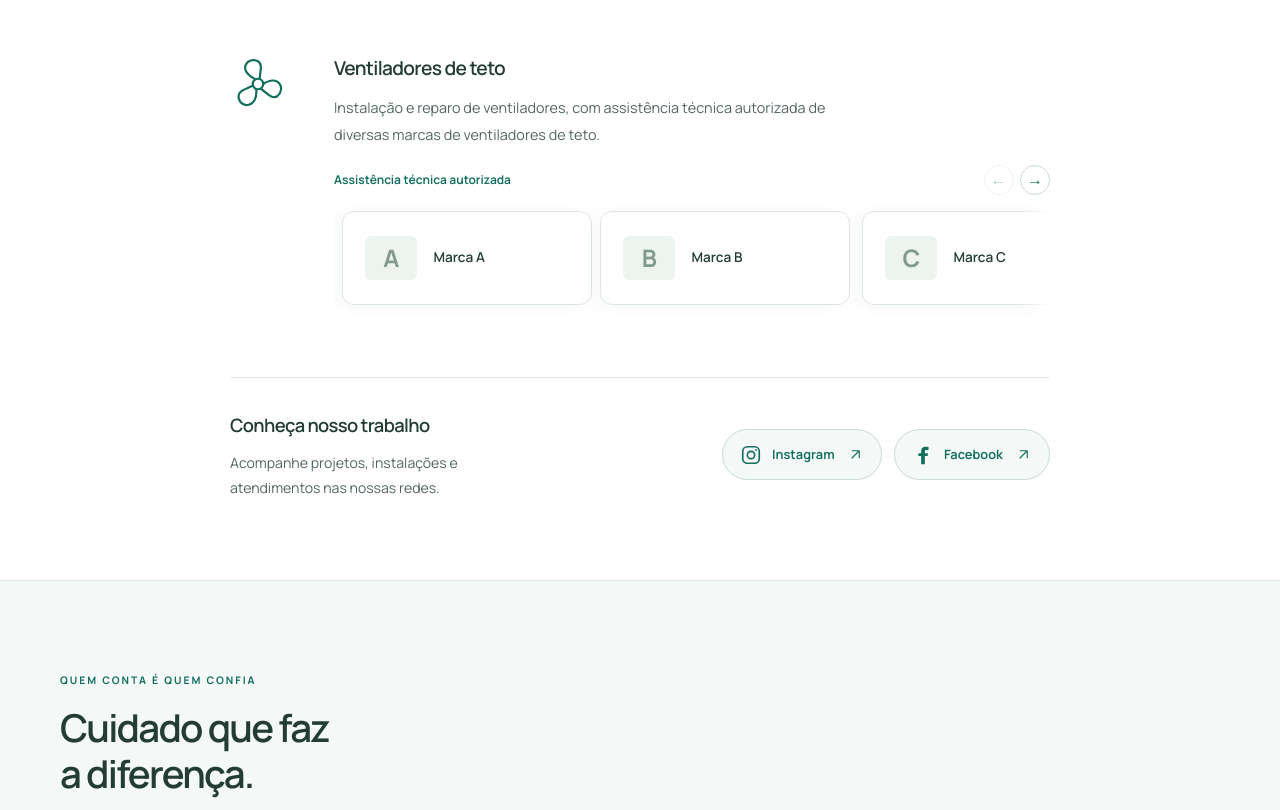
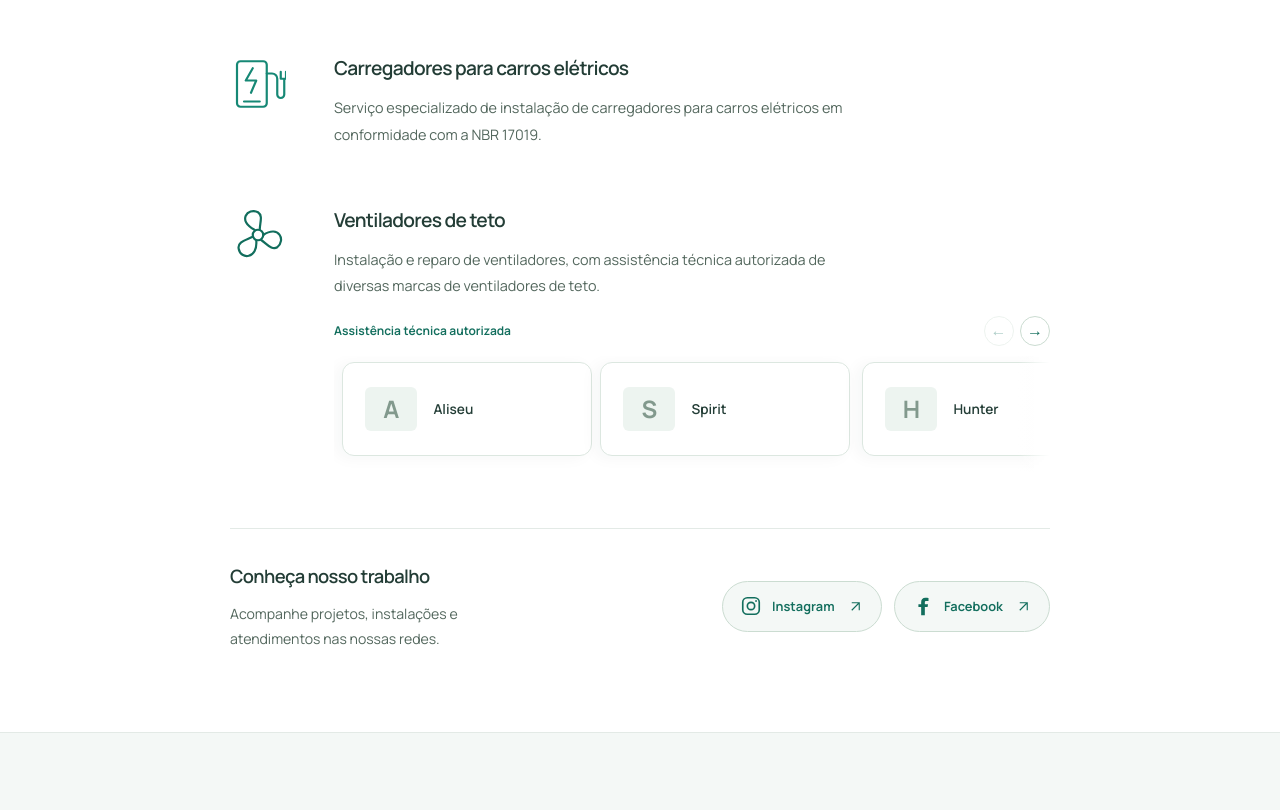
Before and after one commit to GuilhermeSP01/PHD-Eletrica, a plain HTML site: page apps/landing/index.html in a window 1280 px wide. Shown: the part 1386-2196 px from the top of the page. Drawn offline with Linux system fonts and the light colour scheme.

Commit message:
feat(landing): highlight EV charger installation and authorized brands

```diff
--- a/apps/landing/index.html
+++ b/apps/landing/index.html
@@ -55,6 +55,13 @@
           <p class="service-description">Instalação de aterramento, iluminação e sistemas de segurança. Instalação e reparo de luminárias, tomadas e interruptores, manutenção de quadros e restabelecimento de energia elétrica.</p>
           </div>
         </article>
+        <article class="service-card service-card-ev">
+          <div class="service-card-top"><svg class="service-icon" aria-hidden="true" viewBox="0 0 32 32" fill="none" stroke="currentColor" stroke-width="1.5" stroke-linecap="round" stroke-linejoin="round"><rect x="4" y="3" width="17" height="26" rx="2"/><path d="m13 7-4 7h6l-3 7M21 10h3a3 3 0 0 1 3 3v9a2 2 0 0 0 4 0v-9m-2-4v4h3V9M8 26h9"/></svg></div>
+          <div class="service-content">
+            <h3>Carregadores para carros elétricos</h3>
+            <p class="service-description">Serviço especializado de instalação de carregadores para carros elétricos em conformidade com a NBR 17019.</p>
+          </div>
+        </article>
         <article class="service-card service-card-fans">
           <div class="service-card-top"><svg class="service-icon" aria-hidden="true" viewBox="0 0 32 32" fill="none" stroke="currentColor" stroke-width="1.5" stroke-linecap="round" stroke-linejoin="round"><circle cx="16" cy="16" r="3"/><path d="M14 13C4 8 10 0 16 3c3 2 1 6 1 10M19 16c9-6 13 3 8 7-3 2-6-2-9-4M15 19c1 11-9 11-10 5-1-4 4-5 8-7"/></svg></div>
           <div class="service-content">
@@ -70,10 +77,10 @@
             </div>
             <div class="brands-viewport">
               <ul class="brand-grid" id="marcas" tabindex="0" aria-label="Marcas autorizadas; role horizontalmente para ver mais">
-                <li class="brand-placeholder"><span aria-hidden="true" class="brand-monogram">A</span><span>Marca A</span></li>
-                <li class="brand-placeholder"><span aria-hidden="true" class="brand-monogram">B</span><span>Marca B</span></li>
-                <li class="brand-placeholder"><span aria-hidden="true" class="brand-monogram">C</span><span>Marca C</span></li>
-                <li class="brand-placeholder"><span aria-hidden="true" class="brand-monogram">D</span><span>Marca D</span></li>
+                <li class="brand-placeholder"><span aria-hidden="true" class="brand-monogram">A</span><span>Aliseu</span></li>
+                <li class="brand-placeholder"><span aria-hidden="true" class="brand-monogram">S</span><span>Spirit</span></li>
+                <li class="brand-placeholder"><span aria-hidden="true" class="brand-monogram">H</span><span>Hunter</span></li>
+                <li class="brand-placeholder"><span aria-hidden="true" class="brand-monogram">T</span><span>Treviso</span></li>
               </ul>
             </div>
           </div>
--- a/apps/landing/styles.css
+++ b/apps/landing/styles.css
@@ -318,3 +318,5 @@ h3 { font-size: 1.05rem; font-weight: 600; letter-spacing: -.02em; }
 /* Marcas como continuação direta do serviço de ventiladores. */
 .service-card-fans .authorized-brands { margin-top: 1rem; padding-top: 0; border-top: 0; }
 .service-card-fans .brands-heading { margin-bottom: .65rem; }
+/* Recarga elétrica com destaque próprio, preservando a lista de serviços. */
+.service-card-ev .service-icon { color: var(--accent); }
```
